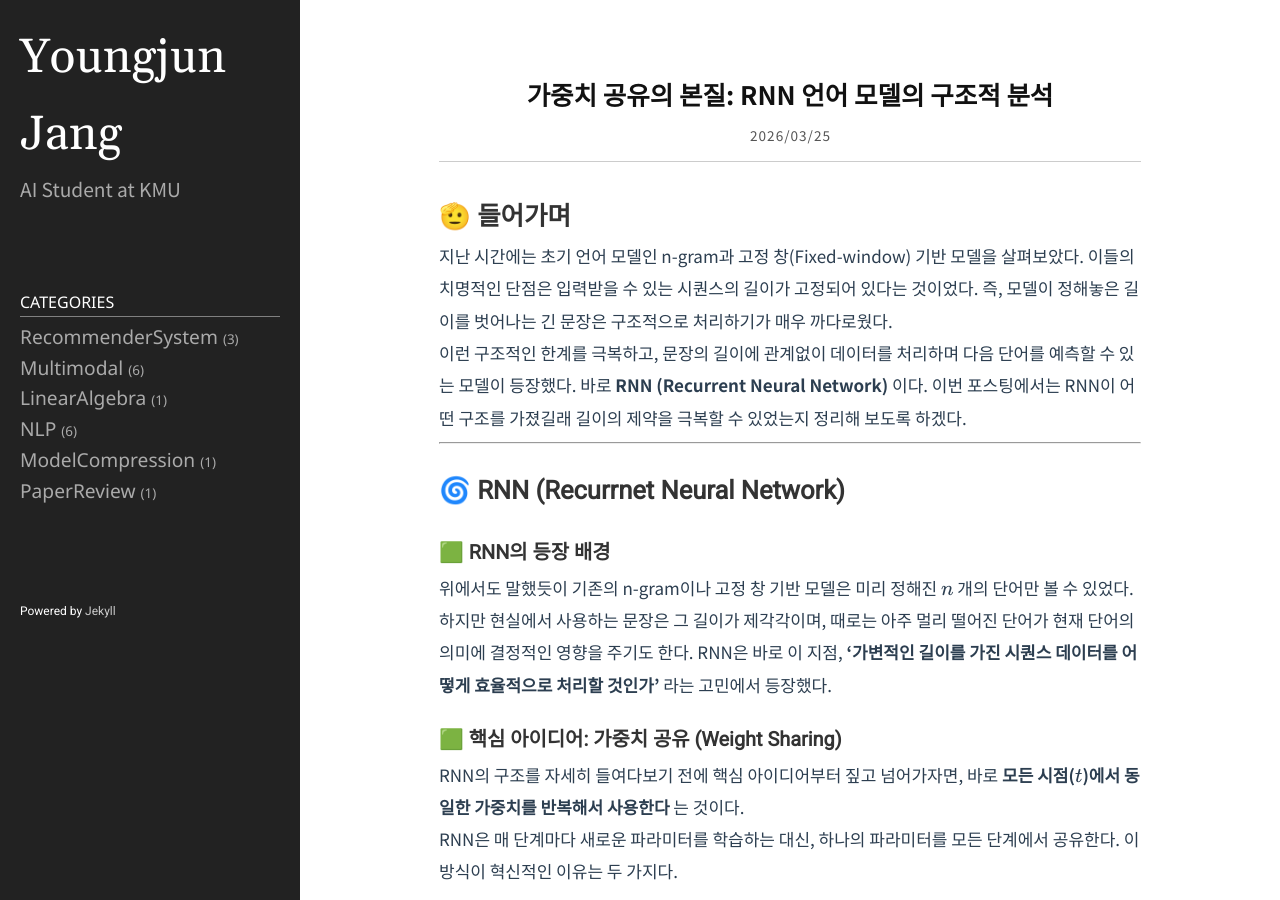
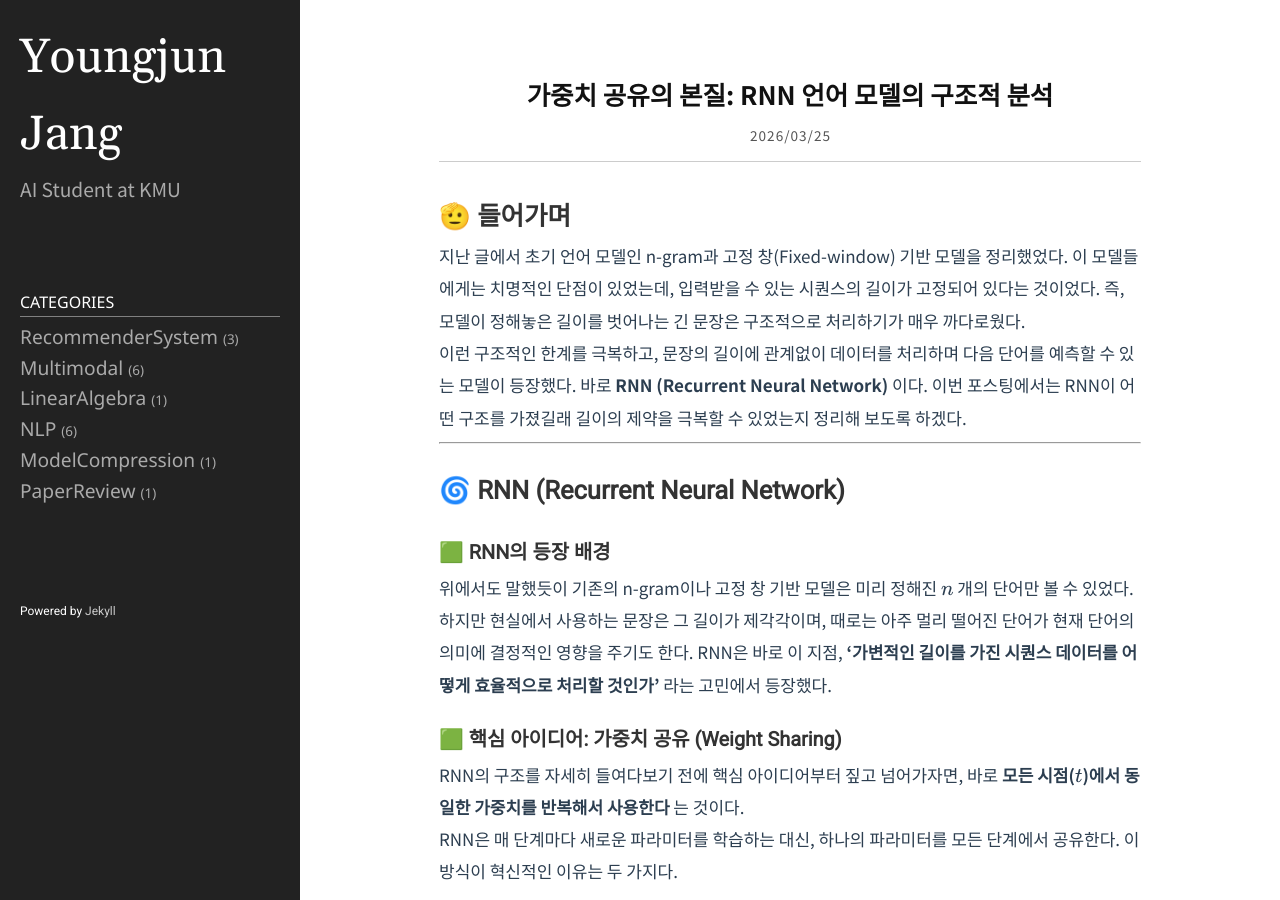
Before and after one commit to Youngjun-CV/Youngjun-CV.github.io, a Jekyll site: the page built from _posts/nlp/2026-03-25-rnn.markdown, in a window 1280 px wide and 900 px high. Built offline with Jekyll 4.4.1, drawn with Linux system fonts in a browser that asks for light colours; formulas are drawn with MathJax 3.

Commit message:
Update 2026-03-25-rnn.markdown

```diff
--- a/_posts/nlp/2026-03-25-rnn.markdown
+++ b/_posts/nlp/2026-03-25-rnn.markdown
@@ -6,13 +6,13 @@ category: NLP
 ---
 
 ## 🫡 들어가며
-지난 시간에는 초기 언어 모델인 n-gram과 고정 창(Fixed-window) 기반 모델을 살펴보았다. 이들의 치명적인 단점은 입력받을 수 있는 시퀀스의 길이가 고정되어 있다는 것이었다. 즉, 모델이 정해놓은 길이를 벗어나는 긴 문장은 구조적으로 처리하기가 매우 까다로웠다.
+지난 글에서 초기 언어 모델인 n-gram과 고정 창(Fixed-window) 기반 모델을 정리했었다. 이 모델들에게는 치명적인 단점이 있었는데, 입력받을 수 있는 시퀀스의 길이가 고정되어 있다는 것이었다. 즉, 모델이 정해놓은 길이를 벗어나는 긴 문장은 구조적으로 처리하기가 매우 까다로웠다.
 
 이런 구조적인 한계를 극복하고, 문장의 길이에 관계없이 데이터를 처리하며 다음 단어를 예측할 수 있는 모델이 등장했다. 바로 **RNN (Recurrent Neural Network)** 이다. 이번 포스팅에서는 RNN이 어떤 구조를 가졌길래 길이의 제약을 극복할 수 있었는지 정리해 보도록 하겠다.
 
 ---
 
-## 🌀 RNN (Recurrnet Neural Network)
+## 🌀 RNN (Recurrent Neural Network)
 
 ### 🟩 RNN의 등장 배경
 위에서도 말했듯이 기존의 n-gram이나 고정 창 기반 모델은 미리 정해진 $n$ 개의 단어만 볼 수 있었다. 하지만 현실에서 사용하는 문장은 그 길이가 제각각이며, 때로는 아주 멀리 떨어진 단어가 현재 단어의 의미에 결정적인 영향을 주기도 한다. RNN은 바로 이 지점, **'가변적인 길이를 가진 시퀀스 데이터를 어떻게 효율적으로 처리할 것인가'** 라는 고민에서 등장했다.
```
